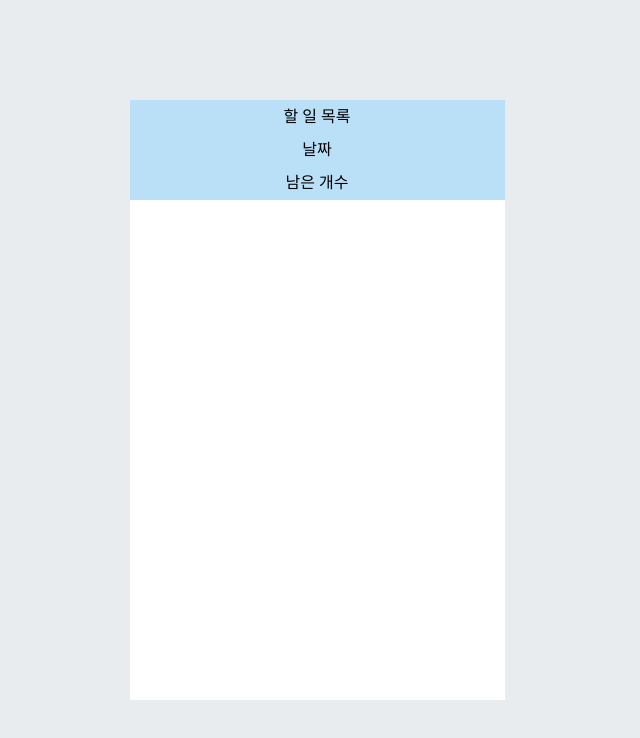
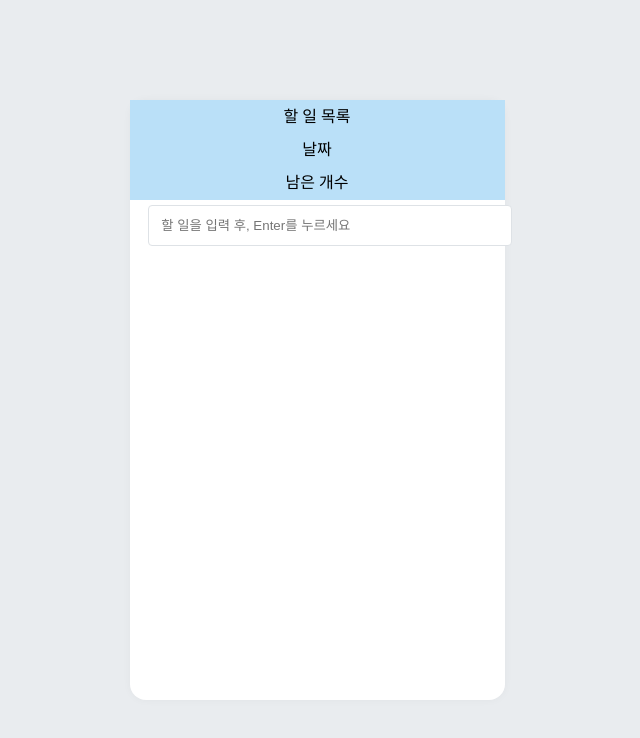
Before and after one commit to kjb9301/todo-ts-context-api, a React (Create React App) app: page / in a window 1280 px wide. Shown: the top 738 px of the page, without its empty margins (323-963 px from the left). Built offline with nearby package versions, Linux system fonts and the light colour scheme.

Commit message:
todo publishing CreateForm component

```diff
--- a/src/App.tsx
+++ b/src/App.tsx
@@ -3,6 +3,7 @@ import { createGlobalStyle } from 'styled-components';
 
 import Template from './components/Template';
 import TodoHeader from './components/TodoHeader';
+import TodoCreate from './components/TodoCreate';
 
 function App() {
   return (
@@ -10,6 +11,7 @@ function App() {
       <GlobalStyle />
       <Template>
         <TodoHeader />
+        <TodoCreate />
       </Template>
     </>
   );
--- /dev/null
+++ b/src/components/CreateForm.tsx
@@ -0,0 +1,25 @@
+import React from 'react';
+import styled from 'styled-components';
+
+function CreateForm() {
+  return (
+    <Form>
+      <Input type='text' placeholder='할 일을 입력 후, Enter를 누르세요' />
+    </Form>
+  );
+}
+
+const Form = styled.form`
+  width: 90%;
+  /* height: 30px; */
+`;
+
+const Input = styled.input`
+  width: 100%;
+  outline: none;
+  border-radius: 4px;
+  border: 1px solid #dee2e6;
+  padding: 12px;
+`;
+
+export default CreateForm;
--- a/src/components/Template.tsx
+++ b/src/components/Template.tsx
@@ -16,6 +16,8 @@ const Wrapper = styled.div`
   background-color: #fff;
   margin: auto;
   margin-top: 100px;
+  border-radius: 16px;
+  box-shadow: 0 0 8px 0 rgba(0, 0, 0, 0.04);
 `;
 
 export default Template;
--- /dev/null
+++ b/src/components/TodoCreate.tsx
@@ -0,0 +1,21 @@
+import React from 'react';
+import styled from 'styled-components';
+
+import CreateForm from './CreateForm';
+
+function TodoCreate() {
+  return (
+    <Wrapper>
+      <CreateForm />
+    </Wrapper>
+  );
+}
+
+const Wrapper = styled.div`
+  height: 50px;
+  display: flex;
+  justify-content: center;
+  align-items: center;
+`;
+
+export default TodoCreate;
```
